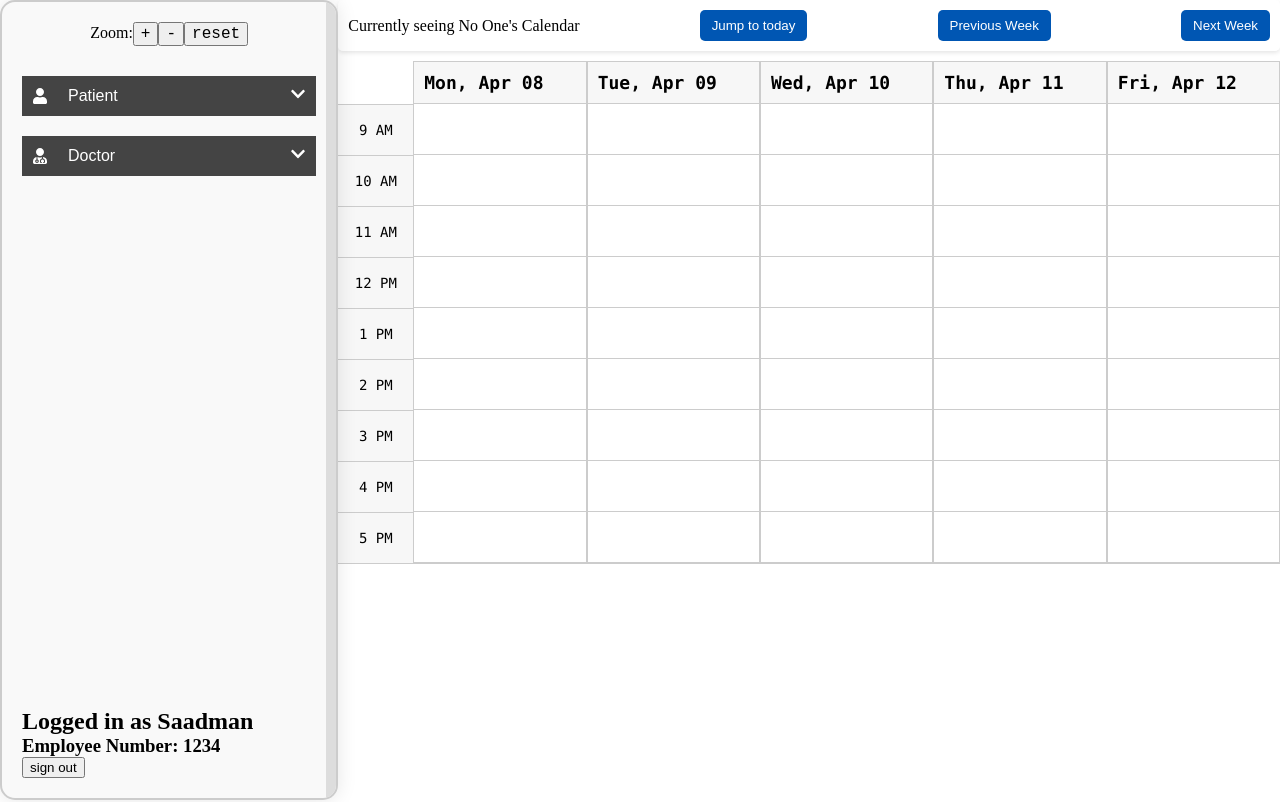
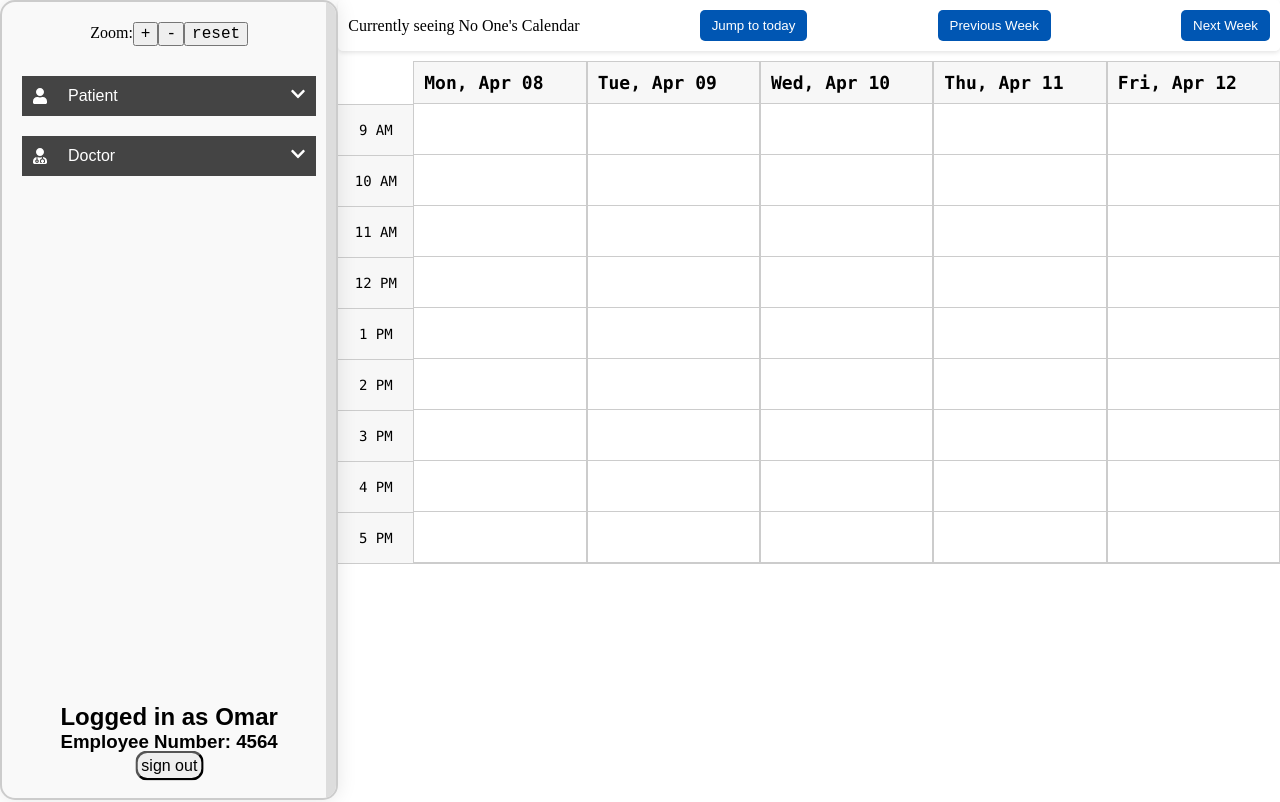
Before and after one commit to raja-omar/MediSync, a React (Vite) app in the folder appointment-management-system/: page / in a window 1280 px wide. Shown: the top 802 px of the page. Built offline with nearby package versions, Linux system fonts and the light colour scheme.

Commit message:
Style changes again.

```diff
--- a/appointment-management-system/src/components/DoctorSidebar.jsx
+++ b/appointment-management-system/src/components/DoctorSidebar.jsx
@@ -231,8 +231,8 @@ const Sidebar = ({ isFullScreen, setIsFullScreen }) => {
           </div>
         </div>
       </div>
-      <div>
-        <h2>Logged in as Saadman</h2>
+      <div className="loggedInDetails">
+        <h2>Logged in as Dr.Saadman</h2>
         <h3>Employee Number: 1234</h3>
         <button>sign out</button>
       </div>
--- a/appointment-management-system/src/components/Sidebar.jsx
+++ b/appointment-management-system/src/components/Sidebar.jsx
@@ -501,9 +501,9 @@ const Sidebar = ({ setPatientData, handleDragStart, setDocCalendar }) => {
           </div>
         </div>
       </div>
-      <div>
-        <h2>Logged in as Saadman</h2>
-        <h3>Employee Number: 1234</h3>
+      <div className="loggedInDetails">
+        <h2>Logged in as Omar</h2>
+        <h3>Employee Number: 4564</h3>
         <button>sign out</button>
       </div>
       {showDialog && (
--- a/appointment-management-system/src/styles/DoctorSidebarStyles.css
+++ b/appointment-management-system/src/styles/DoctorSidebarStyles.css
@@ -220,3 +220,15 @@ input:checked + .slider:before {
 .slider.round:before {
   border-radius: 50%;
 }
+
+.loggedInDetails{
+  font-family: Arial, Helvetica, sans-serif;
+  display: flex;
+  flex-direction: column;
+  align-items: center;
+   button{
+    border-radius: 10px;
+    scale: 1.2;
+    padding: 3px;
+  }
+}
--- a/appointment-management-system/src/styles/SidebarStyles.css
+++ b/appointment-management-system/src/styles/SidebarStyles.css
@@ -259,3 +259,15 @@
 .clear-patient-icon {
   margin-left: auto; /* This will push the cross icon to the right */
 }
+
+.loggedInDetails{
+  font-family: Arial, Helvetica, sans-serif;
+  display: flex;
+  flex-direction: column;
+  align-items: center;
+  button{
+    border-radius: 10px;
+    scale: 1.2;
+    padding: 3px;
+  }
+}
```
